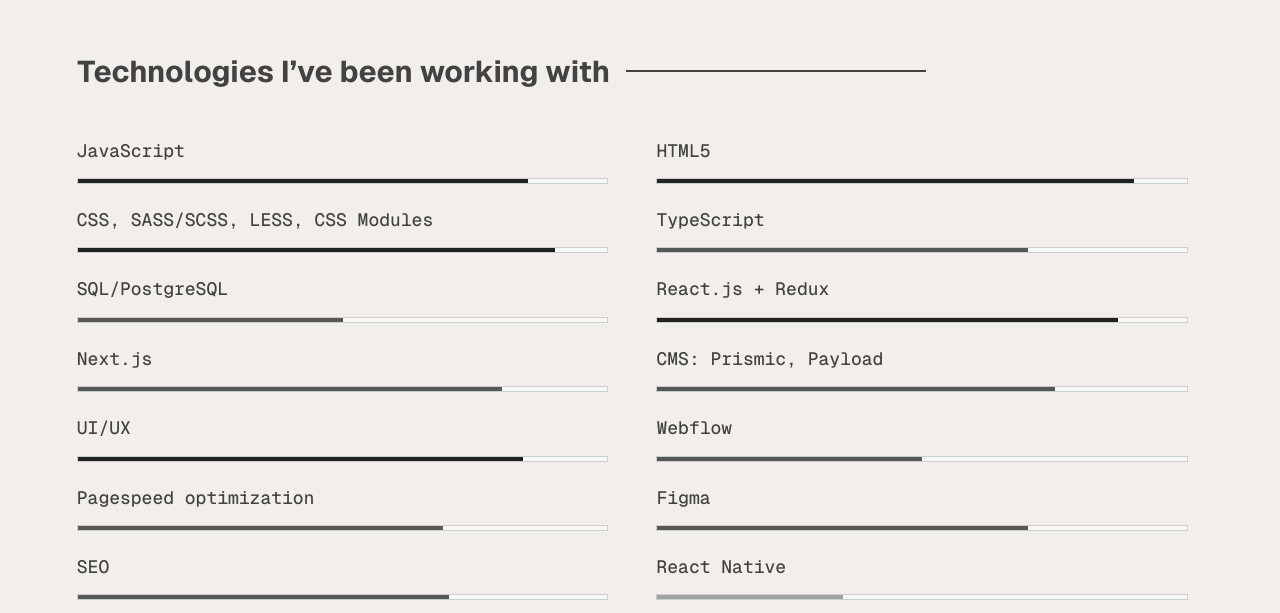
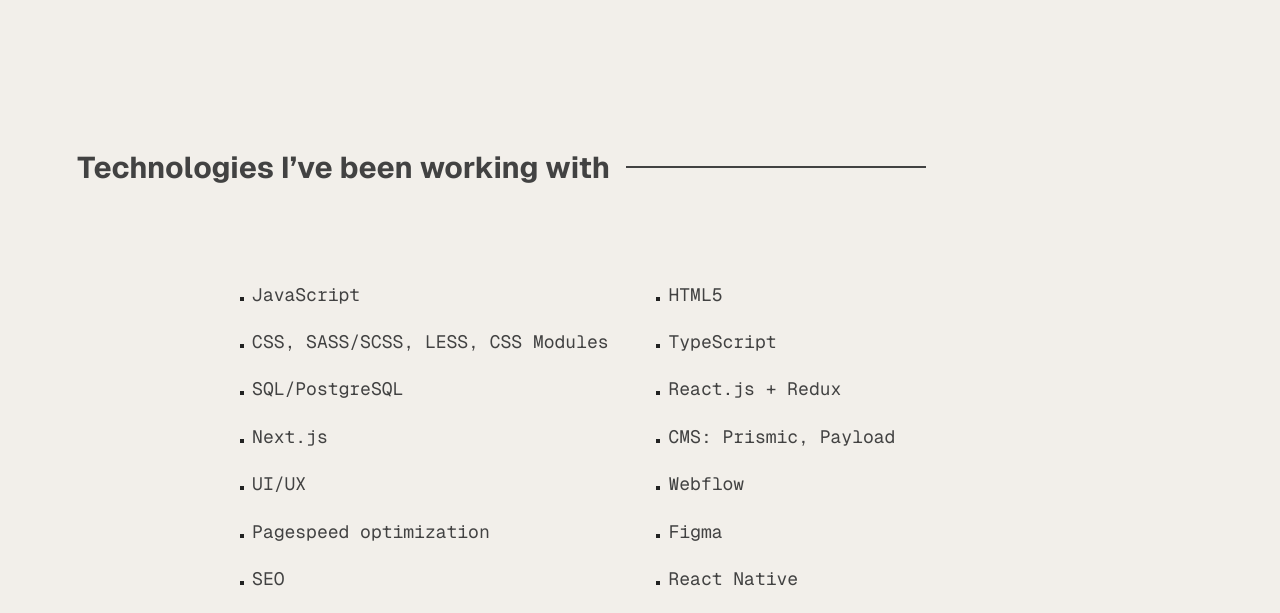
Before and after one commit to ChebotarYuliia/my-resume, a Next.js app: page / in a window 1280 px wide. Shown: the part 2802-3415 px from the top of the page. Built offline with nearby package versions, Linux system fonts and the light colour scheme.

Commit message:
chore: section height, skilllist items

```diff
--- a/src/app/layout.tsx
+++ b/src/app/layout.tsx
@@ -27,7 +27,7 @@
     >
       <body id="body">
         <UIStateProvider>
-          {/* TODO add fixed socials on desktop */}
+          {/* TODO add fixed socials amd email on desktop */}
           <Header
             nav={<NavContainer isMenu />}
             socials={socials.map((link, i) => (
--- a/src/app/page.tsx
+++ b/src/app/page.tsx
@@ -4,7 +4,6 @@
 import { Card } from "@/components/card/Card";
 import { SkillListLayout } from "@/components/skill-list/SkillListLayout";
 import { SkillList } from "@/components/skill-list/SkillList";
-import { ProgressBar } from "@/components/progress-bar/ProgressBar";
 import { ContactsLayout } from "@/components/contacts/ContactsLayout";
 import { ContactLink } from "@/components/contacts/ContactLink";
 import { TSocialIcon } from "@/components/icon/Icon";
@@ -62,12 +61,13 @@
       </Section>
 
       {/* Skills section */}
-      <Section id={navLinks.skills.to}>
+      <Section fullHeight id={navLinks.skills.to}>
         <SectionTitle>Technologies I’ve been working with</SectionTitle>
         <SkillListLayout>
-          <SkillList>
+          <SkillList variant="compact">
             {skills.map((skill, i) => (
-              <ProgressBar key={i} {...skill} />
+              // <ProgressBar key={i} {...skill} />
+              <span key={i}>{skill.title}</span>
             ))}
           </SkillList>
         </SkillListLayout>
--- a/src/components/section-title/SectionTitle.module.scss
+++ b/src/components/section-title/SectionTitle.module.scss
@@ -5,6 +5,11 @@
   font-weight: 700;
   font-family: var(--font-family-heading);
   margin-block: $spacing-xxs $spacing-md;
+
+  @media (min-width: $breakpoint-tablet) {
+    padding-block-end: $spacing-md;
+    margin-block-end: $spacing-md;
+  }
 
   overflow: hidden;
 
--- a/src/components/section/Section.module.scss
+++ b/src/components/section/Section.module.scss
@@ -23,6 +23,10 @@
     --__section-block-end-spacing: #{$section-block-spacing};
   }
 
+  &.fullHeight {
+    min-block-size: var(--viewport-height);
+  }
+
   &__trigger {
     position: absolute;
     inset: 0;
--- a/src/components/section/Section.tsx
+++ b/src/components/section/Section.tsx
@@ -18,9 +18,15 @@
   children?: React.ReactNode;
   id?: string;
   theme?: TSectionTheme;
+  fullHeight?: boolean;
 };
 
-export const Section = ({ children, id, theme = "default" }: Props) => {
+export const Section = ({
+  children,
+  id,
+  theme = "default",
+  fullHeight = false,
+}: Props) => {
   const { uiState, setUIState } = useUiState();
   const ref = useRef<HTMLDivElement>(null);
   const triggerRef = useRef<HTMLDivElement>(null);
@@ -57,7 +63,12 @@
   }, []);
 
   return (
-    <div className={c(s.section, theme)} data-theme={theme} id={id} ref={ref}>
+    <div
+      className={c(s.section, theme, { fullHeight })}
+      data-theme={theme}
+      id={id}
+      ref={ref}
+    >
       <div className={s.section__trigger} ref={triggerRef} />
       <div className={s.section__inner}>{children}</div>
     </div>
--- a/src/components/skill-list/SkillList.module.scss
+++ b/src/components/skill-list/SkillList.module.scss
@@ -19,6 +19,35 @@
 
       column-gap: $spacing-md;
       row-gap: $spacing-sm;
+
+      .variant-compact & {
+        max-inline-size: var(--container-width-narrow);
+        margin: 0 auto;
+      }
+    }
+  }
+
+  &__listItem {
+    @include enterAnimation(
+      $parent: false,
+      $transform: true,
+      $delay: #{calc(var(--i, 0) * #{$animation-delay * 0.5})}
+    );
+
+    transform: translateX(5px);
+
+    &::before {
+      content: "";
+      block-size: 4px;
+      inline-size: 4px;
+      display: inline-block;
+
+      background-color: var(
+        --color-accent,
+        var(--color-primary, var(--color-font))
+      );
+
+      margin-inline-end: $spacing-xxs;
     }
   }
 }
--- a/src/components/skill-list/SkillList.tsx
+++ b/src/components/skill-list/SkillList.tsx
@@ -10,10 +10,11 @@
 const c = classNames.bind(s);
 
 export type SkillListProps = {
-  children: Array<React.ReactElement<ProgressBarProps>>;
+  children: Array<React.ReactElement<ProgressBarProps | HTMLSpanElement>>;
+  variant?: "default" | "compact";
 };
 
-export const SkillList = ({ children }: SkillListProps) => {
+export const SkillList = ({ children, variant }: SkillListProps) => {
   const { uiState } = useUiState();
   const { ref, inView } = useInView({
     triggerOnce: true,
@@ -22,7 +23,7 @@
 
   return (
     <div
-      className={c(s.skillList, {
+      className={c(s.skillList, `variant-${variant}`, {
         inView: inView && uiState.openAnimation === "completed",
       })}
       ref={ref}
@@ -30,7 +31,11 @@
       <div className={s.skillList__inner}>
         <ul className={s.skillList__list}>
           {Children.map(children, (child, i) => (
-            <li style={{ "--i": i } as CSSProperties} key={i}>
+            <li
+              className={variant === "compact" ? s.skillList__listItem : ""}
+              style={{ "--i": i } as CSSProperties}
+              key={i}
+            >
               {child}
             </li>
           ))}
--- a/src/components/work-card/WorkCard.module.scss
+++ b/src/components/work-card/WorkCard.module.scss
@@ -4,7 +4,7 @@
   @include enterAnimation($parent: true);
 
   @media (min-width: $breakpoint-desktop) {
-    max-inline-size: 800px;
+    max-inline-size: var(--container-width-narrow);
     margin: 0 auto;
   }
 
--- a/src/styles/global.scss
+++ b/src/styles/global.scss
@@ -34,6 +34,8 @@
   --color-background-contrast: #{$color-secondary};
   --color-background-secondary: #{$color-background-secondary};
   --color-border: #{$color-border};
+
+  --container-width-narrow: #{$container-width-narrow};
 
   body[data-theme="dark"] {
     --color-primary: #{$color-tertiary};
--- a/src/styles/variables.scss
+++ b/src/styles/variables.scss
@@ -39,6 +39,8 @@
 $breakpoint-desktop: 1024px;
 $breakpoint-wide: 1300px;
 
+$container-width-narrow: 800px;
+
 // FONT SIZES
 $font-size-lg: 20px;
 $font-size-lg-min: 18px;
```
